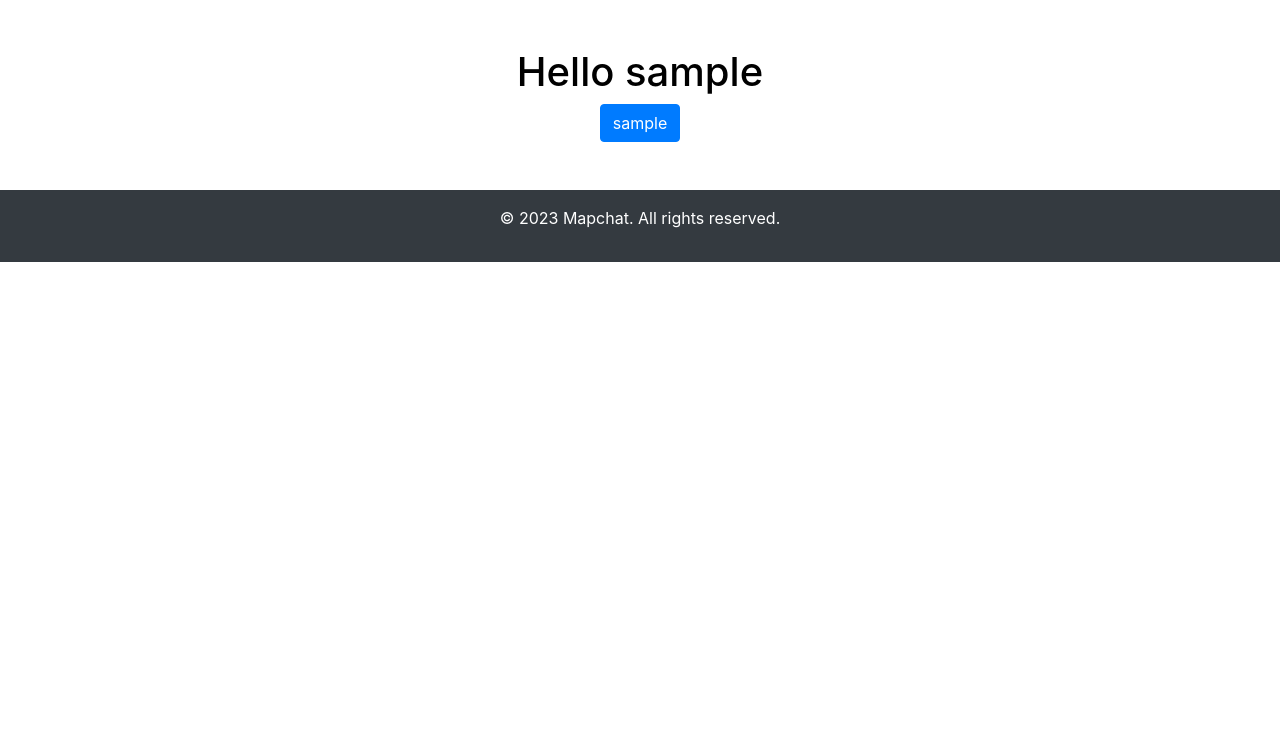
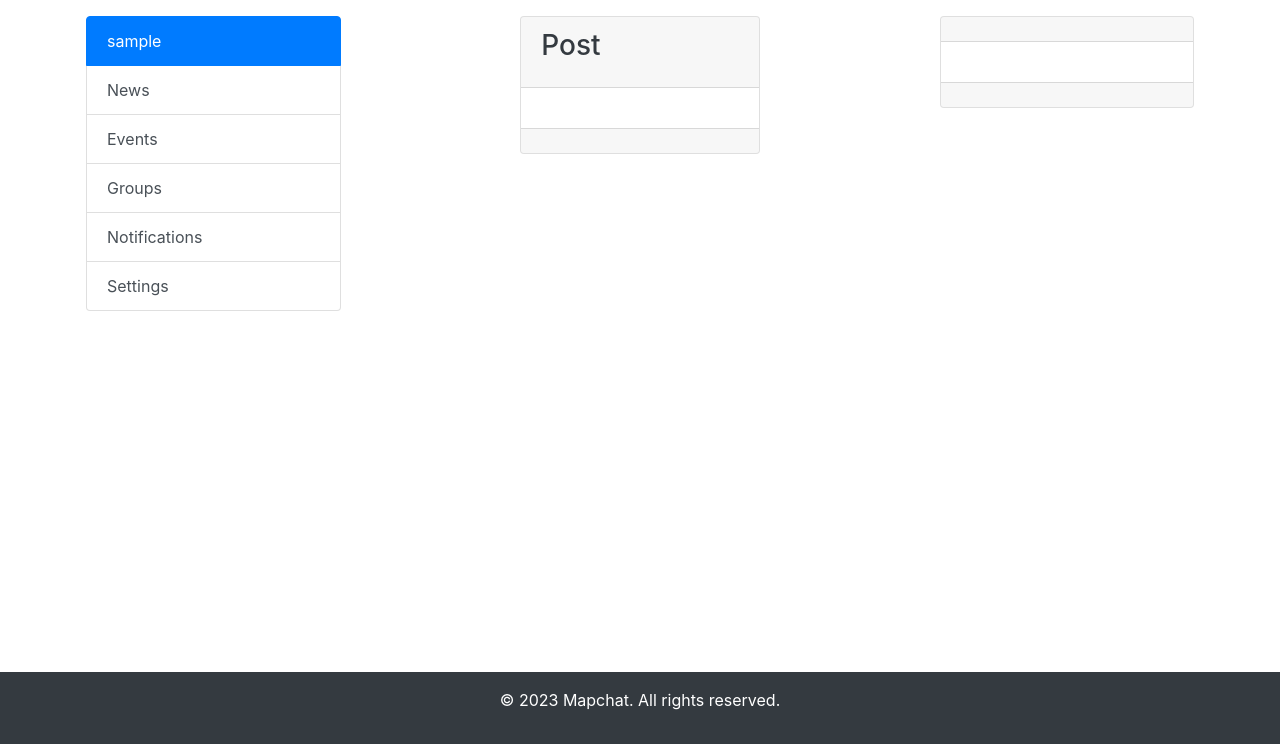
Before and after one commit to CriticalSquirrel93/Mapchat, a Django app: page /home in a window 1280 px wide. Shown: the part 56-800 px from the top of the page. Run offline with Django 4.2, Linux system fonts and the light colour scheme; the visitor is signed in with stand-in values (Sample User, id 1); some libraries are stand-ins or nearby versions.

Commit message:
Partial implementation of the feed page. Still non-functional & unfinished.

```diff
--- /dev/null
+++ b/feed/templates/chats.html
@@ -0,0 +1,7 @@
+{% block chat_widget_content %}
+    <div class="card">
+        <div class="card-header"></div>
+        <div class="card-body"></div>
+        <div class="card-footer"></div>
+    </div>
+{% endblock %}
--- /dev/null
+++ b/feed/templates/feed.html
@@ -0,0 +1,12 @@
+{% block feed_content %}
+    <div class="container">
+        <div class="row">
+            <div class="col-md-6 offset-md-3">
+            {% include 'post.html' %}
+                {% for post in posts %}
+
+                {% endfor %}
+            </div>
+        </div>
+    </div>
+{% endblock %}
--- /dev/null
+++ b/feed/templates/homepage.html
@@ -0,0 +1,22 @@
+{% extends 'base.html' %}
+{% block title %} Feed {% endblock %}
+{% block body_content %}
+    <style>
+        .main-content {
+
+        }
+    </style>
+    <div class="container px-3 py-3">
+        <div class="row">
+            <div class="col-3 sidebar">
+                {% include 'sidebar.html' %}
+            </div>
+            <div class="col-6 main-content">
+                {% include 'feed.html' %}
+            </div>
+            <div class="col-3">
+                {% include 'chats.html' %}
+            </div>
+        </div>
+    </div>
+{% endblock %}
--- /dev/null
+++ b/feed/templates/post.html
@@ -0,0 +1,11 @@
+{% block post_content %}
+    <div class="card">
+    <div class="card-header">
+        <h3 class="card-title text-dark">Post</h3>
+    </div>
+    <div class="card-body">
+
+    </div>
+    <div class="card-footer"></div>
+    </div>
+{% endblock %}
--- /dev/null
+++ b/feed/templates/sidebar.html
@@ -0,0 +1,12 @@
+{% block sidebar_content %}
+        <div class="list-group">
+            <a href="#" class="list-group-item list-group-item-action active" aria-current="true">
+                {{ user.username }}
+            </a>
+            <a href="#" class="list-group-item list-group-item-action">News</a>
+            <a href="#" class="list-group-item list-group-item-action">Events</a>
+            <a href="#" class="list-group-item list-group-item-action">Groups</a>
+            <a href="#" class="list-group-item list-group-item-action">Notifications</a>
+            <a href="#" class="list-group-item list-group-item-action">Settings</a>
+        </div>
+{% endblock %}
--- a/mapchatapp/templates/base.html
+++ b/mapchatapp/templates/base.html
@@ -47,7 +47,7 @@
             color: black;
         }
         .dark-mode{
-            background-color: black;
+            background-color: #202124;
             color: white;
         }
     </style>
@@ -92,7 +92,7 @@
     {% block body_content %}
     {% endblock %}
     {% block footer_content %}
-        <footer class="text-center py-3 bg-dark text-white">
+        <footer class="text-center fixed-bottom py-3 bg-dark text-white">
             <p>&copy; 2023 Mapchat. All rights reserved.</p>
         </footer>
     {% endblock %}
--- a/mapchatapp/views.py
+++ b/mapchatapp/views.py
@@ -20,7 +20,7 @@ def index(request):
 
 @login_required(login_url="/login")
 def home(request):
-    return render(request, 'home.html')
+    return render(request, 'homepage.html')
 
 
 @login_required(login_url="/login")
```
Also changed, not shown: chat/templates/chat/room.html (+8 -11 lines), feed/templates/feed/base.html (deleted, +0 -48 lines), feed/templates/feed/feed.html (deleted, +0 -13 lines), feed/views.py (+4 -7 lines).
